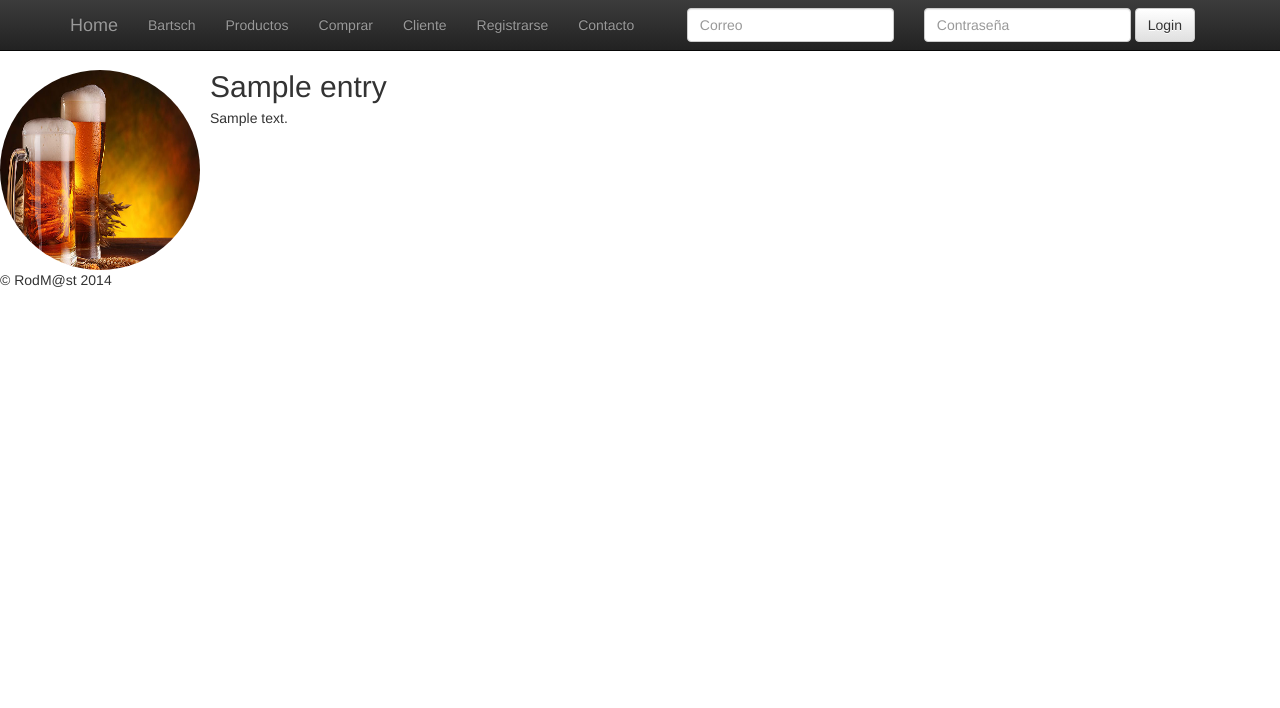
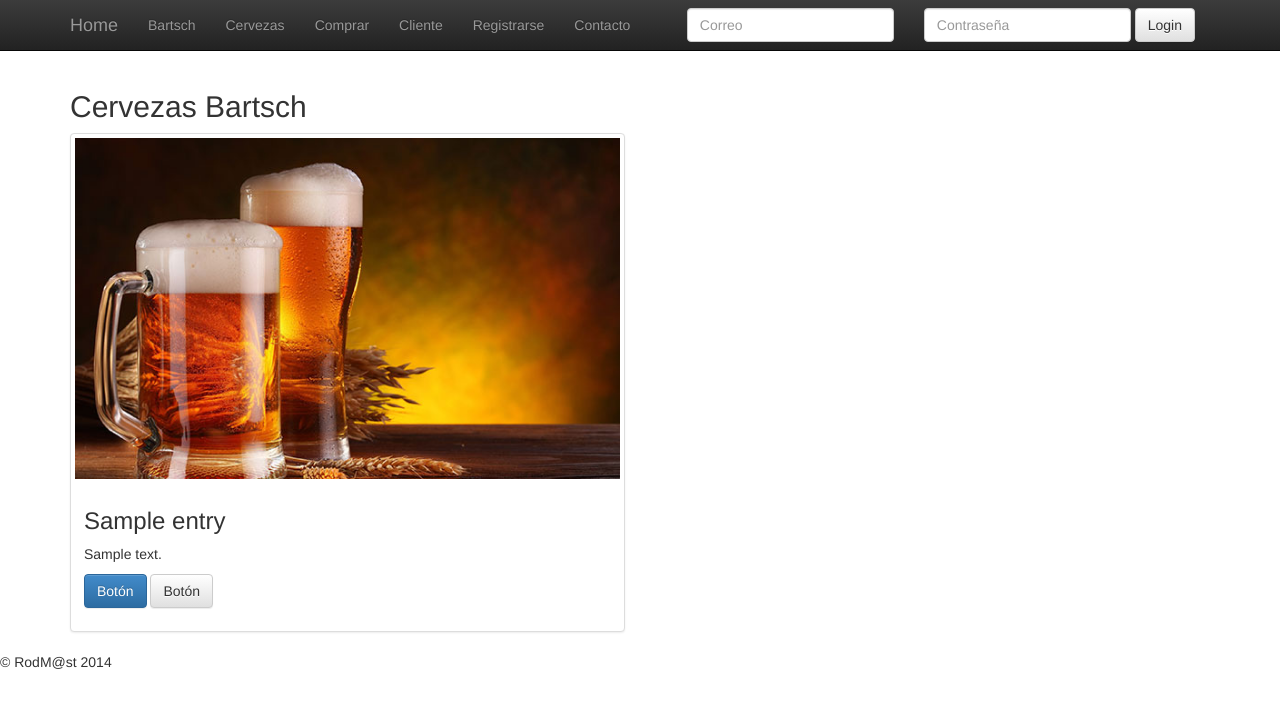
Before and after one commit to rrochow/bartsch, a Flask app: template templates/productos.html in a window 1280 px wide. Shown: the top 708 px of the page. Run offline with Flask 2, Linux system fonts and the light colour scheme; the template is opened without the code that fills it: most values are stand-ins (such as "Sample title", 1, 10 or a date in 2020); some libraries are stand-ins or nearby versions.

Commit message:
actualizando todo

```diff
--- a/app.py
+++ b/app.py
@@ -48,8 +48,8 @@ def show_bartsch():
     db.close()
     return render_template('entries.html', entries=entries)
 
-@app.route('/productos')
-def show_productos():
+@app.route('/cervezas')
+def show_cervezas():
     db = connect_db()
     cur = db.execute('SELECT title, description FROM entry ORDER BY id DESC')
     entries = cur.fetchall()
--- /dev/null
+++ b/comandos git.txt
@@ -0,0 +1,3 @@
+
+
+git remote add origin rodmast@github.com:/rrochow/bartsch
--- a/templates/base.html
+++ b/templates/base.html
@@ -45,7 +45,7 @@
     <div class="collapse navbar-collapse">
       <ul class="nav navbar-nav">
         <li><a href="{{url_for('show_bartsch')}}">Bartsch</a></li>
-        <li><a href="{{url_for('show_productos')}}">Productos</a></li>
+        <li><a href="{{url_for('show_cervezas')}}">Cervezas</a></li>
         <li><a href="{{url_for('new_compra')}}">Comprar</a></li>
         <li><a href="{{url_for('new_post')}}">Cliente</a></li>
         <li><a href="{{url_for('new_registro')}}">Registrarse</a></li>
--- a/templates/productos.html
+++ b/templates/productos.html
@@ -2,18 +2,26 @@
 
 {% block content %}
 
-<div>
-	{% for entry in entries %}
-<div class="media">
-	<a class="pull-left" href="#">
-    	<img class="img-circle" src="{{url_for('static', filename='imagenes/cerveza01.jpg' )}}" width="200" height="200" >
-  	</a>
-  	<div class="media-body">
-    	<h2 class="media-heading">{{ entry.title }}</h2>
-    	<p>{{ entry.description }}</p>
-  	</div>
-
+<div class = "container">
+<h2>Cervezas Bartsch</h2>
+<div class="row">
+{% for entry in entries %}
+  <div class="col-sm-6 col-md-6">
+    <div class="thumbnail">
+      <img src="{{url_for('static', filename='imagenes/cerveza01.jpg' )}}" alt="...">
+      <div class="caption">
+        <h3>{{ entry.title }}</h3>
+        <p>
+        	{{ entry.description }}
+        </p>
+        <p>
+          <a href="#" class="btn btn-primary" role="button">Botón</a>
+          <a href="#" class="btn btn-default" role="button">Botón</a>
+        </p>
+      </div>
+    </div>
+  </div>
+  {% endfor %}
 </div>
-	{% endfor %}
-	</div>
+</div>
 {% endblock content %}
```
